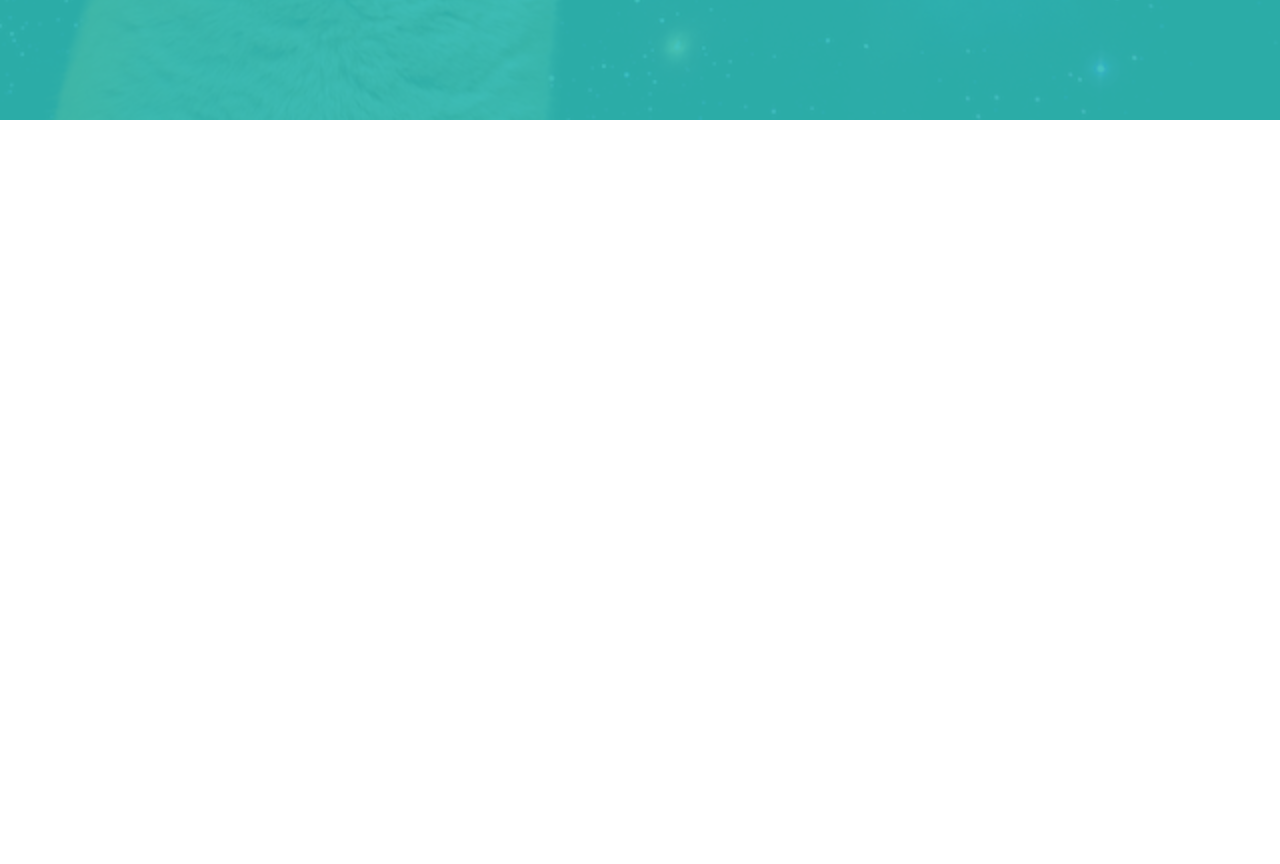
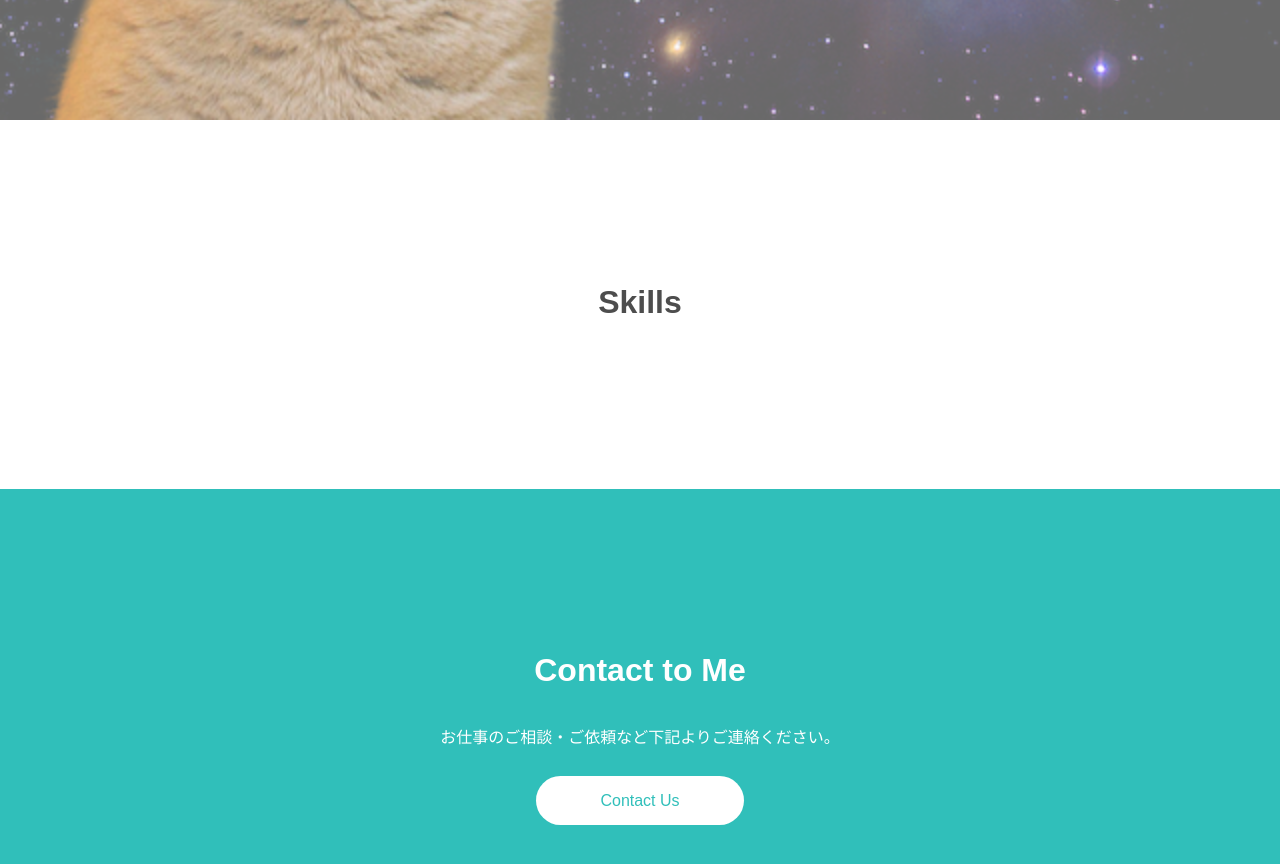
Before and after one commit to suzuki-motomichi/react-portfolio-site, a React (Create React App) app: page / in a window 1280 px wide. Shown: the part 680-1544 px from the top of the page. Before the commit the page ends 800 px from the top, so only its background shows below. Built offline with nearby package versions, Linux system fonts and the light colour scheme.

Commit message:
add: 見た目

```diff
--- a/src/App.css
+++ b/src/App.css
@@ -36,7 +36,7 @@
   bottom: 0;
   left: 0;
   right: 0;
-  background: rgba(48, 191, 186, 0.9);
+  background: rgba(255, 255, 255, 0.411);
 }
 
 .profile-thumb {
@@ -102,3 +102,52 @@
 .icon-link {
   position: relative;
 }
+
+#skills {
+  padding: 128px 0;
+  clear: both;
+}
+
+.heading {
+  margin-bottom: 32px;
+  text-align: center;
+}
+
+.skills-container {
+  display: flex;
+  flex-wrap: wrap;
+  text-align: center;
+}
+
+#contact {
+  padding: 128px 0;
+  clear: both;
+}
+
+.contact {
+  background: #30BFBA;
+}
+
+.contact-contents {
+  color: white;
+  text-align: center;
+}
+
+.description {
+  font-size: 16px;
+}
+
+.btn {
+  font-family: "Space Mono", Arial, serif;
+  font-size: 16px;
+  border: none !important;
+  border-radius: 30px;
+  padding: 16px 64px;
+  text-decoration: none;
+}
+
+#contact .btn {
+  height: 54px;
+  background: #fff;
+  color: #30BFBA;
+}
--- a/src/App.js
+++ b/src/App.js
@@ -1,9 +1,15 @@
 import './App.css';
 import { Header } from './components/Header';
+import { Skills } from './components/Skills';
+import { Contact } from './components/Contact';
 
 function App() {
   return (
+    <>
     <Header />
+    <Skills />
+    <Contact />
+    </>
     );
 }
 
--- a/src/components/Contact.jsx
+++ b/src/components/Contact.jsx
@@ -0,0 +1,13 @@
+export const Contact = () => {
+  return(
+    <div id="contact" className="contact">
+      <div className="container">
+        <div className="contact-contents">
+          <h2>Contact to Me</h2>
+          <p className="description">お仕事のご相談・ご依頼など下記よりご連絡ください。</p>
+          <a href="https://twitter.com/" className="btn">Contact Us</a>
+        </div>
+      </div>
+    </div>
+  )
+}
--- a/src/components/Skills.jsx
+++ b/src/components/Skills.jsx
@@ -0,0 +1,13 @@
+export const Skills = () => {
+  return (
+    <div id="skills">
+      <div className="container">
+        <div className="heading">
+          <h2>Skills</h2>
+        </div>
+        <div className="skills-container">
+        </div>
+      </div>
+    </div>
+  );
+};
```
